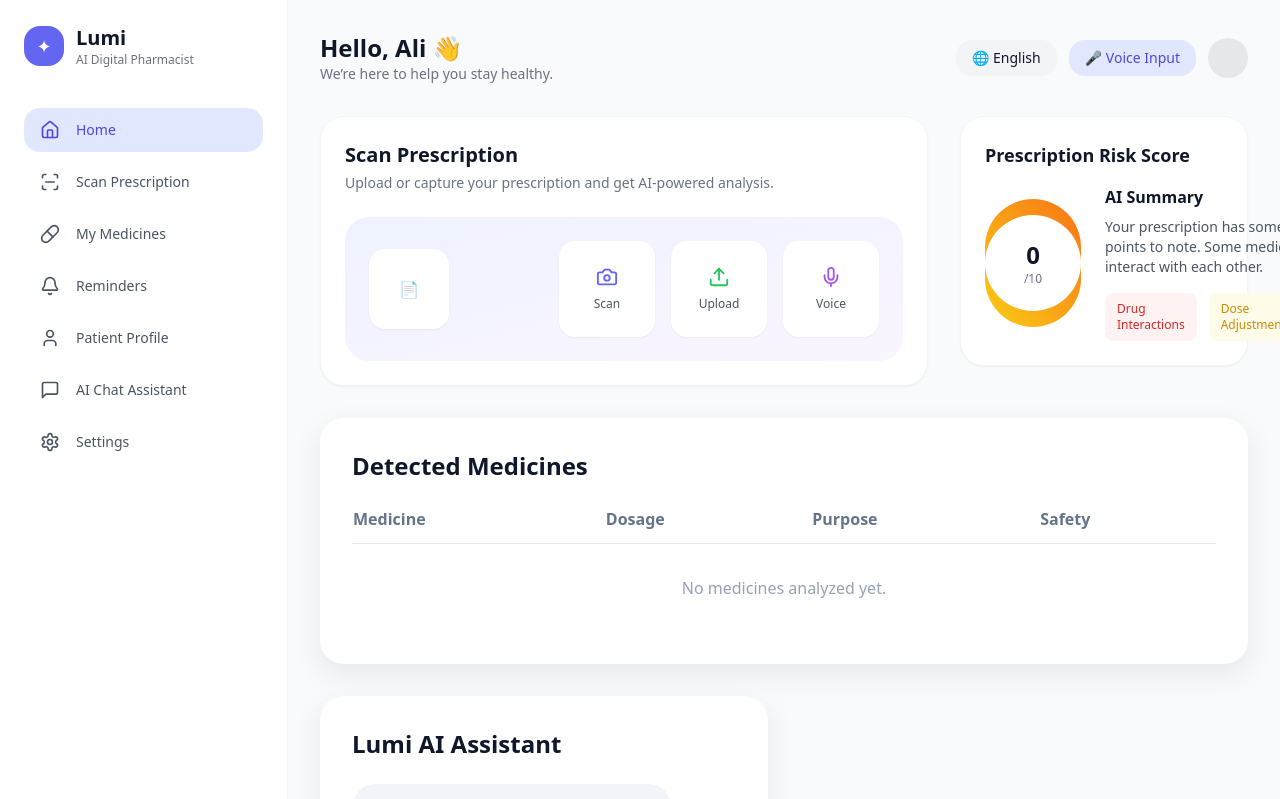
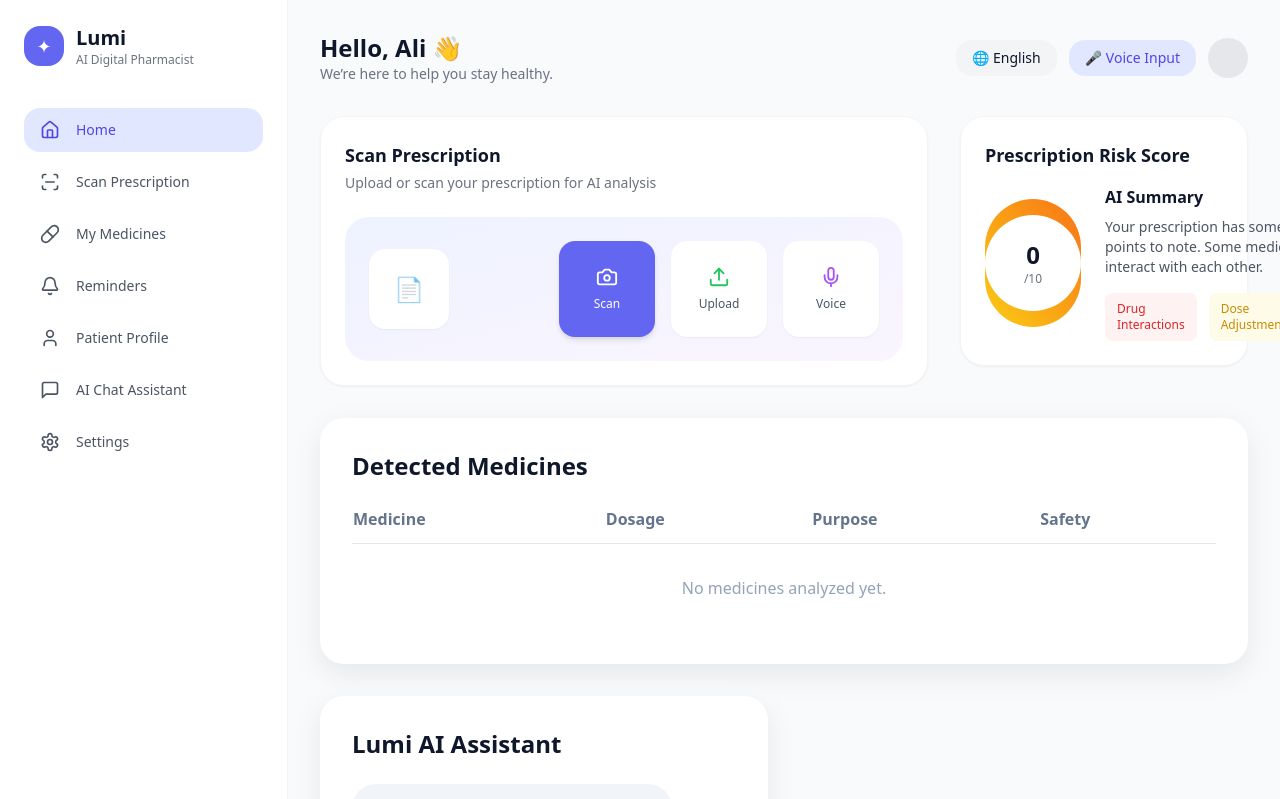
Before and after one commit to rxaliaffan/Lumi-AI, a Next.js app: page / in a window 1280 px wide. Shown: the top 799 px of the page. Built offline with nearby package versions, Linux system fonts and the light colour scheme.

Commit message:
Update ScanCard.js

```diff
--- a/components/ScanCard.js
+++ b/components/ScanCard.js
@@ -2,43 +2,45 @@
 
 import { Upload, Camera, Mic } from 'lucide-react';
 
-export default function ScanCard() {
+export default function ScanCard({ onAnalysisComplete }) {
   return (
-    <div className="bg-white rounded-3xl p-6 shadow-sm border border-gray-100">
+    <div className="bg-white rounded-3xl p-6 border border-gray-100 shadow-sm">
 
-      <h3 className="text-xl font-semibold mb-1">Scan Prescription</h3>
+      {/* Header */}
+      <h3 className="text-lg font-semibold mb-1">Scan Prescription</h3>
       <p className="text-sm text-gray-500 mb-6">
-        Upload or capture your prescription and get AI-powered analysis.
+        Upload or scan your prescription for AI analysis
       </p>
 
-      {/* Main Card */}
+      {/* Main Container */}
       <div className="bg-gradient-to-br from-indigo-50 to-purple-50 rounded-2xl p-6 flex items-center justify-between">
 
-        {/* Left Illustration */}
+        {/* LEFT SIDE (IMAGE AREA) */}
         <div className="flex items-center gap-4">
-          <div className="w-20 h-20 bg-white rounded-xl flex items-center justify-center shadow-sm">
+          <div className="w-20 h-20 bg-white rounded-xl shadow-sm flex items-center justify-center text-2xl">
             📄
           </div>
         </div>
 
-        {/* Right Actions */}
+        {/* RIGHT SIDE (BUTTONS GRID) */}
         <div className="flex gap-4">
 
-          {/* Camera */}
-          <button className="flex flex-col items-center justify-center w-24 h-24 bg-white rounded-xl shadow-sm hover:shadow-md transition">
-            <Camera size={22} className="text-indigo-500 mb-2" />
-            <span className="text-xs text-gray-600">Scan</span>
+          {/* CAMERA (PRIMARY) */}
+          <button className="w-24 h-24 bg-indigo-500 text-white rounded-xl flex flex-col items-center justify-center shadow-md hover:shadow-lg transition">
+            <Camera size={22} className="mb-2" />
+            <span className="text-xs font-medium">Scan</span>
           </button>
 
-          {/* Upload */}
-          <button className="flex flex-col items-center justify-center w-24 h-24 bg-white rounded-xl shadow-sm hover:shadow-md transition">
-            <Upload size={22} className="text-green-500 mb-2" />
+          {/* UPLOAD */}
+          <label className="w-24 h-24 bg-white rounded-xl flex flex-col items-center justify-center shadow-sm hover:shadow-md cursor-pointer transition">
+            <Upload size={22} className="mb-2 text-green-500" />
             <span className="text-xs text-gray-600">Upload</span>
-          </button>
+            <input type="file" className="hidden" />
+          </label>
 
-          {/* Voice */}
-          <button className="flex flex-col items-center justify-center w-24 h-24 bg-white rounded-xl shadow-sm hover:shadow-md transition">
-            <Mic size={22} className="text-purple-500 mb-2" />
+          {/* VOICE */}
+          <button className="w-24 h-24 bg-white rounded-xl flex flex-col items-center justify-center shadow-sm hover:shadow-md transition">
+            <Mic size={22} className="mb-2 text-purple-500" />
             <span className="text-xs text-gray-600">Voice</span>
           </button>
 
```
